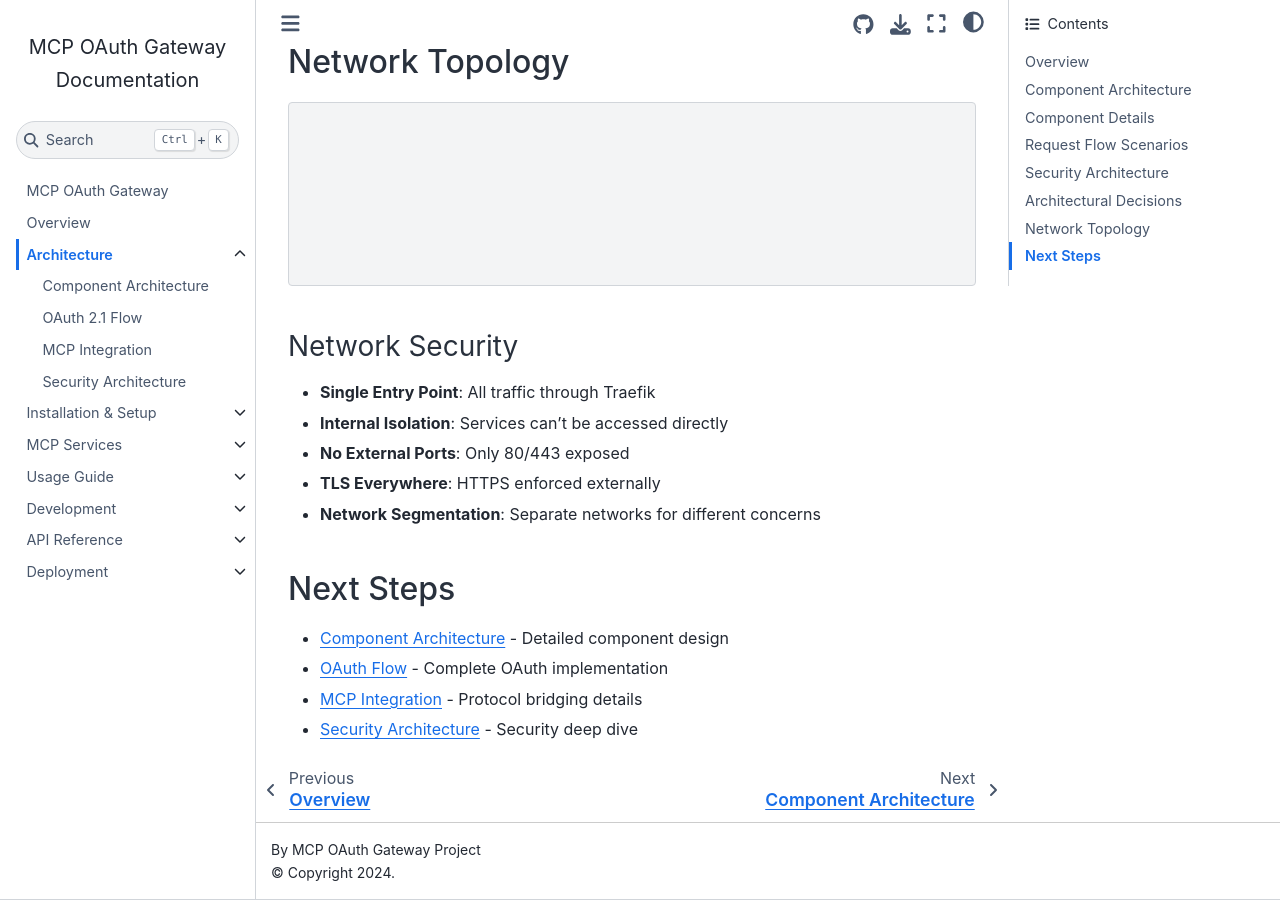
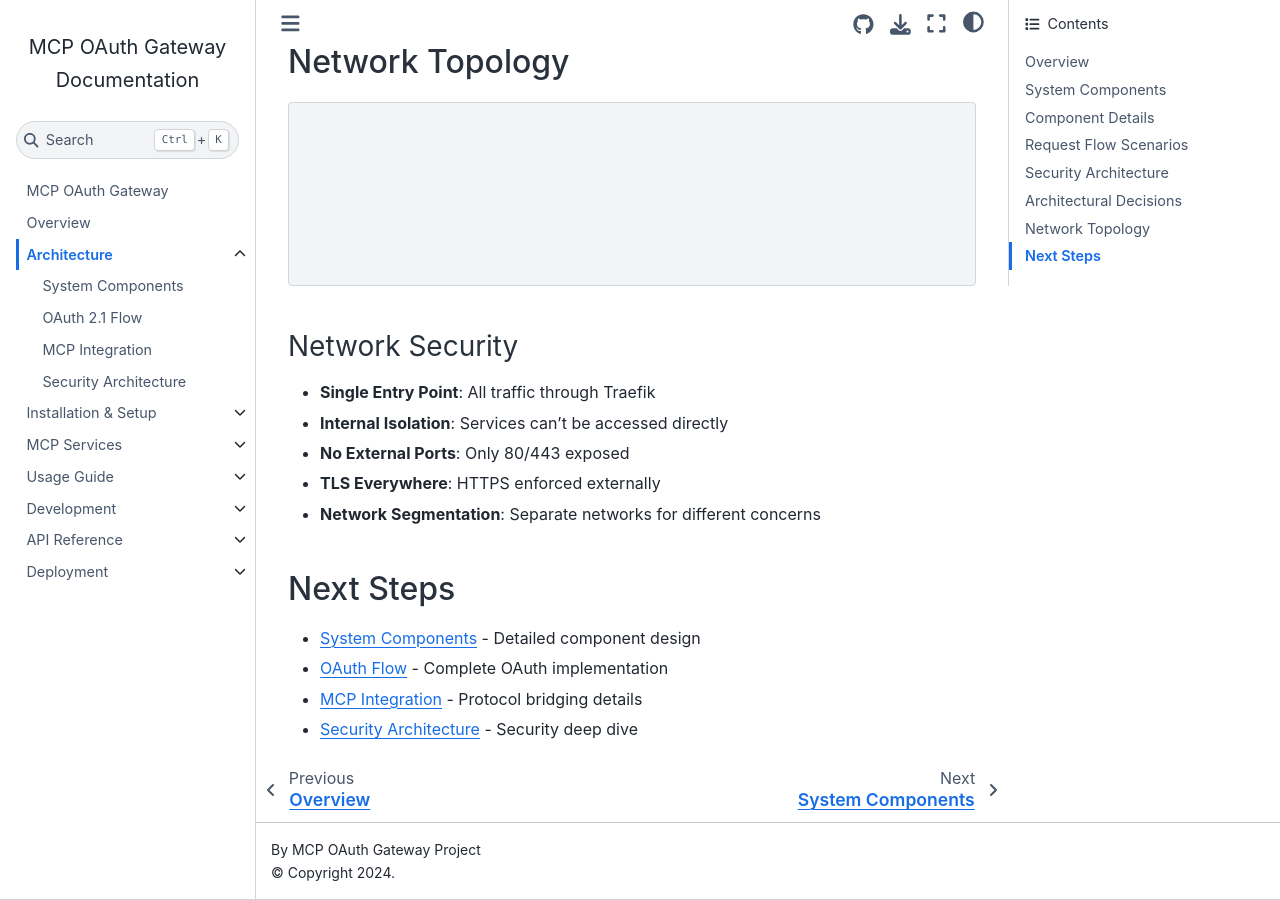
Before and after one commit to atrawog/mcp-oauth-gateway, a Jupyter Book: the page built from docs/architecture.md, in a window 1280 px wide and 900 px high, scrolled down 8267 px. Built offline with Jupyter Book 1.0.4 settings and Sphinx 7.4.7 and the Sphinx Book theme 1.1.4, drawn with Linux system fonts in a browser that asks for light colours; pages that are not in the unit, such as notebooks, are missing from menus; some of the changed text lies outside the part shown.

Commit message:
Update documentation to reflect terminology change from "Component Architecture" to "System Components" across multiple files. This change enhances clarity and consistency in the project's architectural documentation.

````diff
--- a/docs/_toc.yml
+++ b/docs/_toc.yml
@@ -8,7 +8,7 @@ chapters:
     title: Architecture
     sections:
       - file: architecture/components
-        title: Component Architecture
+        title: System Components
       - file: architecture/oauth-flow
         title: OAuth 2.1 Flow
       - file: architecture/mcp-integration
--- a/docs/architecture.md
+++ b/docs/architecture.md
@@ -10,7 +10,7 @@ The MCP OAuth Gateway is a **zero-modification authentication layer** for MCP se
 - **Production-Ready Security**: HTTPS everywhere, PKCE mandatory, JWT tokens, secure session management
 - **Dynamic Service Discovery**: Services can be enabled/disabled via configuration
 
-## Component Architecture
+## System Components
 
 ```{mermaid}
 graph TB
@@ -494,7 +494,7 @@ graph TB
 
 ## Next Steps
 
-- [Component Architecture](architecture/components.md) - Detailed component design
+- [System Components](architecture/components.md) - Detailed component design
 - [OAuth Flow](architecture/oauth-flow.md) - Complete OAuth implementation
 - [MCP Integration](architecture/mcp-integration.md) - Protocol bridging details
 - [Security Architecture](architecture/security.md) - Security deep dive
--- a/docs/architecture/components.md
+++ b/docs/architecture/components.md
@@ -1,6 +1,6 @@
-# Component Architecture
+# System Components
 
-This document provides detailed information about each component in the MCP OAuth Gateway architecture.
+This document provides detailed information about each system component in the MCP OAuth Gateway architecture.
 
 ## Traefik Reverse Proxy
 
````
Also changed, not shown: README.md (+1 -1 lines).
